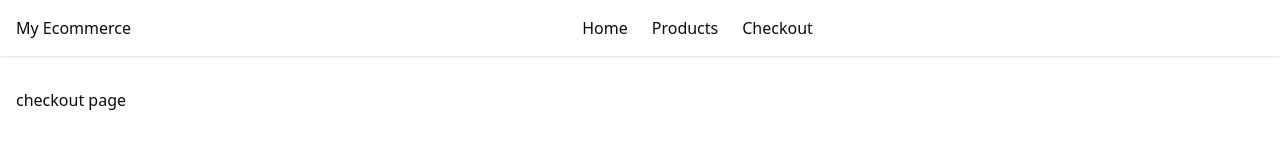
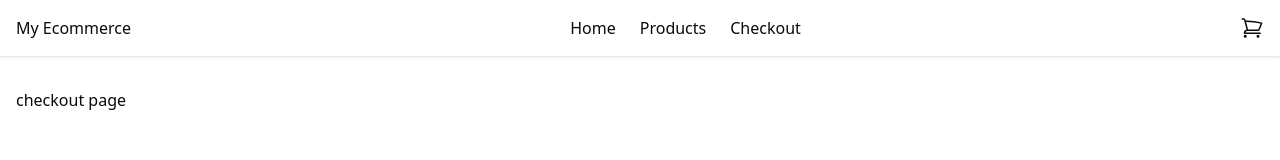
Before and after one commit to bemfes/next-js-ecommerce-shop, a Next.js app: page /checkout in a window 1280 px wide. Shown: the top 160 px of the page. Built offline with nearby package versions, Linux system fonts and the light colour scheme.

Commit message:
added styles for the ShoppingCart and cartCount in Navbar

```diff
--- a/components/Navbar.tsx
+++ b/components/Navbar.tsx
@@ -1,3 +1,4 @@
+'use client'
 import { useCartStore } from "@/store/storeCart"
 import { ShoppingCartIcon } from "@heroicons/react/24/outline"
 import Link from "next/link"
@@ -16,9 +17,9 @@ export const Navbar = () => {
                 <Link href="/checkout" className="hover:text-blue-600">Checkout</Link>
             </div>
             <div className="flex items-center space-x-4">
-                <Link href="/checkout">
-                    <ShoppingCartIcon/>
-                    { cartCount > 0 && <span>{cartCount}</span> }
+                <Link href="/checkout" className="relative">
+                    <ShoppingCartIcon className="h-6 w-6"/>
+                    { cartCount > 0 && <span className="absolute -top-2 -right-2 flex h-5 w-5 items-center justify-center rounded-full bg-red-500 text-xs text-white">{cartCount}</span> }
                 </Link>
             </div>
         </div>
```
